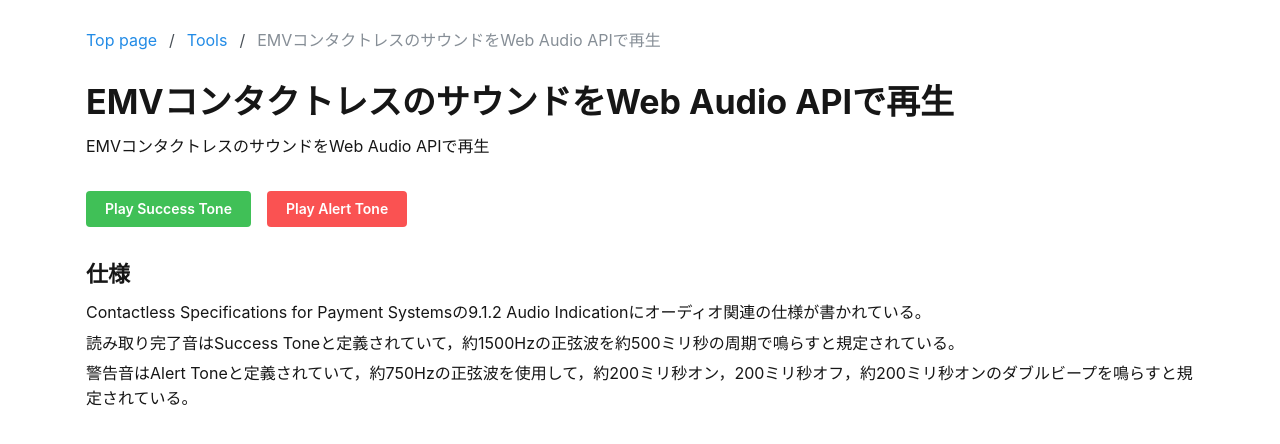
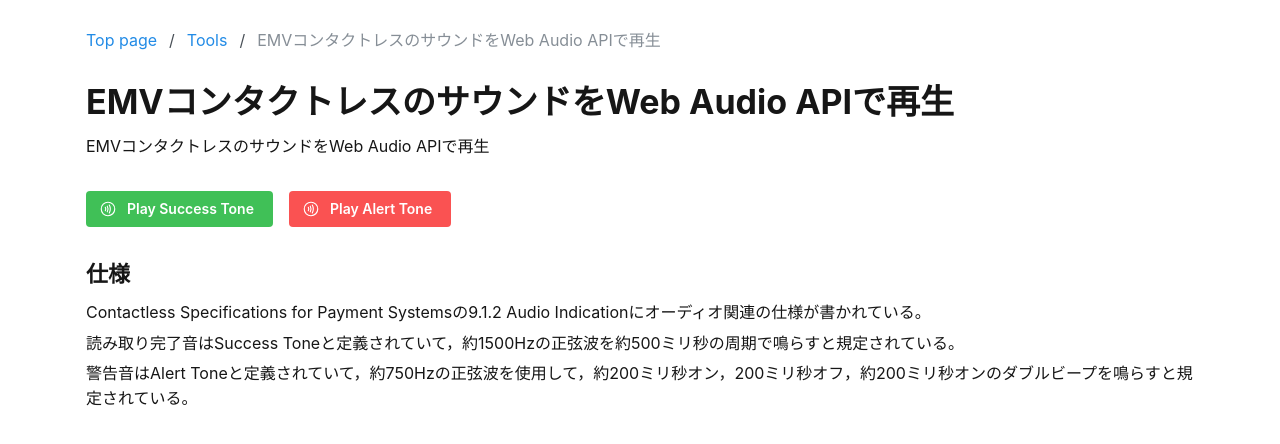
Before and after one commit to hiroxto/hiroxto.net, a Next.js app: page /tools/cl-sound in a window 1280 px wide. Shown: the top 444 px of the page. Built offline with nearby package versions, Linux system fonts and the light colour scheme.

Commit message:
feat: EMVサウンドの再生ボタンにコンタクトレス決済アイコンを追加

```diff
--- a/components/cl-sound/cl-sound-page.tsx
+++ b/components/cl-sound/cl-sound-page.tsx
@@ -1,6 +1,7 @@
 'use client';
 
 import { Button, Group, Stack, Text, Title } from '@mantine/core';
+import { ContactlessPaymentIcon } from '@phosphor-icons/react/dist/csr/ContactlessPayment';
 import { SiteSubpageFrame } from '@/components/common/site-subpage-frame';
 
 interface TonePlanItem {
@@ -63,10 +64,20 @@ export function ClSoundPage() {
             <Stack gap="xl">
                 <section>
                     <Group>
-                        <Button radius="sm" color="green" onClick={() => clSoundActions.playSuccessTone()}>
+                        <Button
+                            radius="sm"
+                            color="green"
+                            leftSection={<ContactlessPaymentIcon size={18} />}
+                            onClick={() => clSoundActions.playSuccessTone()}
+                        >
                             Play Success Tone
                         </Button>
-                        <Button radius="sm" color="red" onClick={() => clSoundActions.playAlertTone()}>
+                        <Button
+                            radius="sm"
+                            color="red"
+                            leftSection={<ContactlessPaymentIcon size={18} />}
+                            onClick={() => clSoundActions.playAlertTone()}
+                        >
                             Play Alert Tone
                         </Button>
                     </Group>
```
